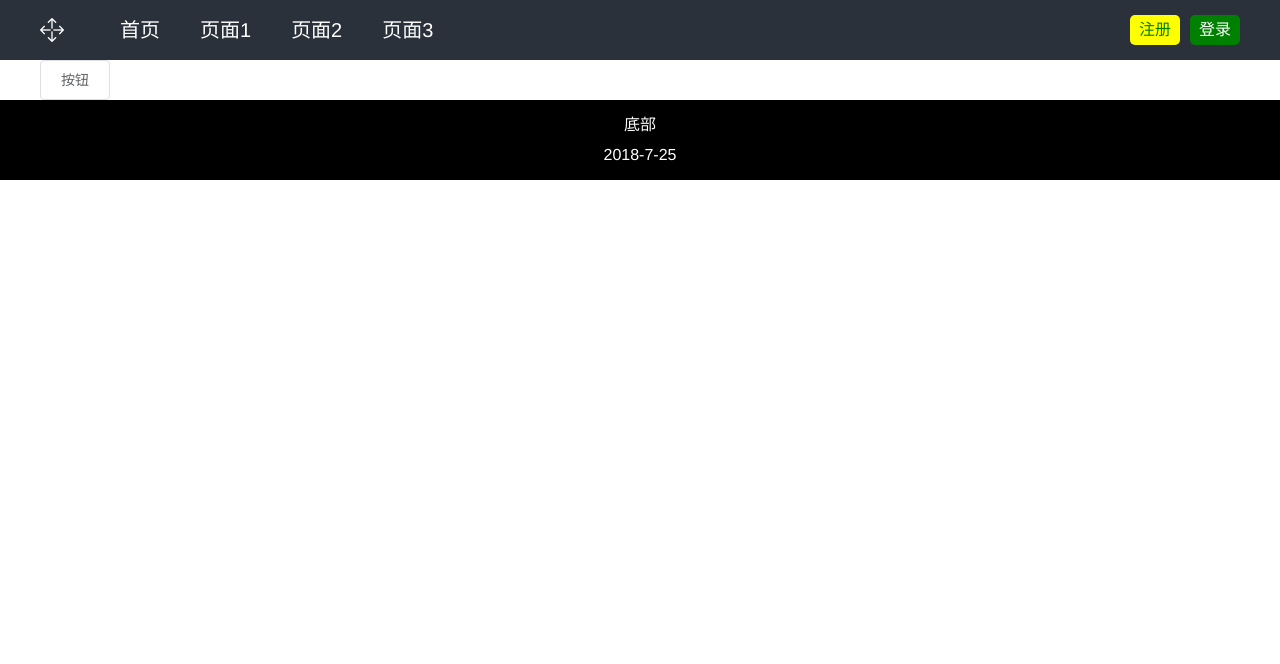
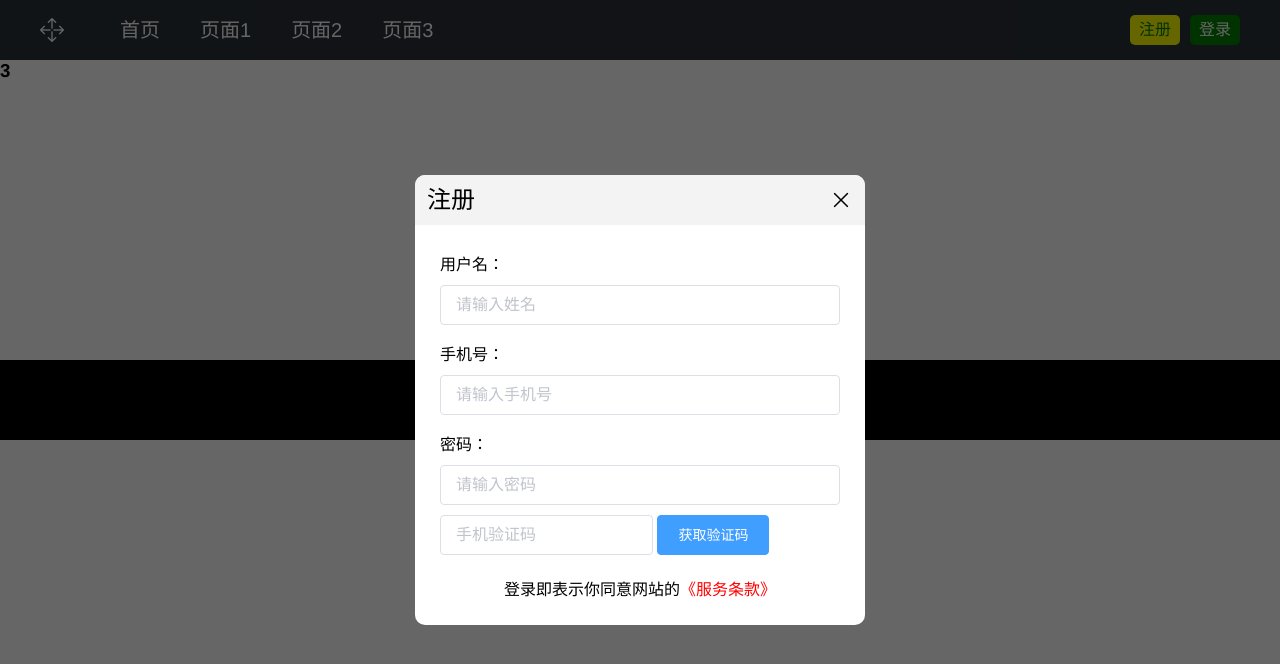
Before and after one commit to zgyandy/element, a Vue app: page /home in a window 1280 px wide. Both pictures are taken after a click on the item "注册". Shown: the top 664 px of the page. Built offline with nearby package versions, Linux system fonts and the light colour scheme.

Commit message:
走马灯

```diff
--- a/src/App.vue
+++ b/src/App.vue
@@ -1,11 +1,11 @@
 <template>
   <div id="app">
-    <navbar v-if="$store.state.blNav" @sign="sign"></navbar>
+    <navbar v-if="$store.state.blNav" @signIn="signIn" @ragister="ragister"></navbar>
     <router-view/>
     <!-- 注册 -->
-    <register v-if="$store.state.blReg"  @sign="sign"></register>
+    <register v-if="blReg"  @closeHint="closeHint"></register>
     <!-- 登录 -->
-    <login v-if="blLog" @sign="sign"></login>
+    <login v-if="blLog" @closeHint="closeHint"></login>
     <footbar v-if="$store.state.blFoo"></footbar>
   </div>
 </template>
@@ -41,8 +41,15 @@ export default {
 
   },
   methods: {
-    signIn (bl) {
+    signIn () {
       this.blLog = true
+    },
+    ragister () {
+      this.blReg = true
+    },
+    closeHint () {
+      this.blLog = false
+      this.blReg = false
     }
   }
 }
--- a/src/assets/css/common.css
+++ b/src/assets/css/common.css
@@ -41,8 +41,27 @@ input, textarea {
   outline: none;
   border: none;
 }
+input::placeholder{
+  color: gray;
+  font-size: 16px;
+}
+input:-ms-input-placeholder {
+  color: gray;
+  font-size: 16px;
+}
+input::-moz-placeholder {
+  color: gray;
+  font-size: 16px;
+}
+input::-webkit-input-placeholder {
+  color: gray;
+  font-size: 16px;
+}
 em {
   font-style: normal;
+}
+.pointer {
+  cursor: pointer;
 }
 /* iconfont */
 .iconfont {
--- a/src/components/common/login.vue
+++ b/src/components/common/login.vue
@@ -1,14 +1,18 @@
 <template>
-  <div class="login">
+  <div class="login" @click.self="close">
     <div class="infoBox">
       <dl class="title">
         <dd>登录</dd>
-        <dd class="iconfont icon-close" @click="close"></dd>
+        <dd class="el-icon-close pointer" @click="close"></dd>
       </dl>
       <ul class="infoList">
-        <li></li>
-        <li></li>
-        <li></li>
+        <li>手机号、邮箱</li>
+        <li><input type="text" placeholder="用户名"></li>
+        <li>密码</li>
+        <li><input type="text" placeholder="密码" password></li>
+        <li>
+          <el-button class="pointer" type="success">登录</el-button>
+        </li>
       </ul>
       <p class="agreement"><span>登录即表示你同意网站的<a href="">《服务条款》</a></span></p>
     </div>
@@ -20,8 +24,7 @@
 export default {
   methods: {
     close () {
-      this.$store.commit('blLog', false)
-      this.$emit('sign')
+      this.$emit('closeHint')
     }
   }
 }
@@ -36,13 +39,18 @@ export default {
     top: 0;
     background: rgba(0,0,0, .6);
     .infoBox {
-      height: 500px;
       width: 450px;
       background: #fff;
-      margin: 0 auto;
       position: relative;
       top: 50%;
-      margin-top: -300px;
+      left: 50%;
+      border-radius: 10px;
+      overflow: hidden;
+      transform: translate(-50%, -50%);
+      -o-transform: translate(-50%, 50%);
+      -ms-transform: translate(-50%, -50%);
+      -moz-transform: translate(-50%, -50%);
+      -webkit-transform: translate(-50%, -50%);
       .title {
         height: 50px;
         line-height: 50px;
@@ -54,12 +62,41 @@ export default {
         font-size: 24px;
         background-color: #f3f3f3;
       }
+      .infoList {
+        width: 400px;
+        margin: 0 auto;
+        padding-top: 20px;
+        padding-bottom: 20px;
+        overflow: hidden;
+        li {
+          height: 40px;
+          margin-bottom: 20px;
+          line-height: 40px;
+          input {
+            height: 40px;
+            width: 380px;
+            border: 1px gray solid;
+            font-size: 20px;
+            text-indent: 10px;
+            border-radius: 5px;
+          }
+          button {
+            height: 40px;
+            width: 100%;
+            font-size: 16px;
+          }
+        }
+        li:nth-child(2n+1) {
+          margin-bottom: 0;
+        }
+      }
       .agreement {
         height: 30px;
         line-height: 30px;
         text-align: center;
+        padding-bottom: 20px;
         a {
-          color: black;
+          color: red;
         }
       }
     }
--- a/src/components/common/navbar.vue
+++ b/src/components/common/navbar.vue
@@ -35,10 +35,10 @@
 export default {
   methods: {
     reg () {
-      this.$emit('sign')
+      this.$emit('ragister')
     },
     log () {
-      this.$emit('sign', {blLog: true})
+      this.$emit('signIn')
     }
   }
 }
--- a/src/components/common/register.vue
+++ b/src/components/common/register.vue
@@ -1,16 +1,32 @@
 <template>
-  <div class="register">
+  <div class="register" @click.self="close">
     <div class="infoBox">
       <dl class="title">
         <dt>注册</dt>
-        <dd class="iconfont icon-close" @click.self="close"></dd>
+        <dd class="el-icon-close pointer" @click.self="close"></dd>
       </dl>
       <ul class="infoList">
-        <li></li>
-        <li></li>
-        <li></li>
-        <li></li>
-        <li></li>
+        <li>用户名：</li>
+        <li>
+          <el-input placeholder="请输入姓名"></el-input>
+        </li>
+        <li>手机号：</li>
+        <li>
+          <el-input placeholder="请输入手机号"></el-input>
+        </li>
+        <li>密码：</li>
+        <li>
+          <el-input placeholder="请输入密码"></el-input>
+        </li>
+        <li>
+          <div>
+            <el-input placeholder="手机验证码"></el-input>
+          </div>
+          <div>
+            <span>&nbsp;</span>
+            <el-button type="primary">获取验证码</el-button>
+          </div>
+        </li>
       </ul>
       <p class="agreement"><span>登录即表示你同意网站的<a href="">《服务条款》</a></span></p>
     </div>
@@ -21,7 +37,7 @@
 export default {
   methods: {
     close () {
-      this.$emit('sign')
+      this.$emit('closeHint')
     }
   }
 }
@@ -36,13 +52,18 @@ export default {
     top: 0;
     background: rgba(0,0,0, .6);
     .infoBox {
-      height: 500px;
       width: 450px;
       background: #fff;
-      margin: 0 auto;
       position: relative;
       top: 50%;
-      margin-top: -300px;
+      left: 50%;
+      border-radius: 10px;
+      overflow: hidden;
+      transform: translate(-50%, -50%);
+      -o-transform: translate(-50%, 50%);
+      -ms-transform: translate(-50%, -50%);
+      -moz-transform: translate(-50%, -50%);
+      -webkit-transform: translate(-50%, -50%);
       .title {
         height: 50px;
         line-height: 50px;
@@ -54,12 +75,29 @@ export default {
         font-size: 24px;
         background-color: #f3f3f3;
       }
+      .infoList {
+        width: 400px;
+        margin: 0 auto;
+        padding: 20px 0;
+        overflow: hidden;
+        li {
+          height: 40px;
+          margin-bottom: 10px;
+          line-height: 40px;
+          display: flex;
+          display: -webkit-flex;
+        }
+        li:nth-child(2n + 1) {
+          margin-bottom: 0;
+        }
+      }
       .agreement {
         height: 30px;
         line-height: 30px;
         text-align: center;
+        padding-bottom: 20px;
         a {
-          color: black;
+          color: red;
         }
       }
     }
--- a/src/main.js
+++ b/src/main.js
@@ -4,18 +4,25 @@ import Vue from 'vue'
 import App from './App'
 import router from './router'
 import store from './store/index.js'
-import {Button, Select, Radio} from 'element-ui'
+import {Button, Select, Radio, Input, InputNumber, Carousel, CarouselItem} from 'element-ui'
 
 Vue.component(Button.name, Button)
 Vue.component(Select.name, Select)
 Vue.component(Radio.name, Radio)
+Vue.component(Input.name, Input)
+Vue.component(InputNumber.name, InputNumber)
+Vue.use(Carousel)
+Vue.use(CarouselItem)
 require('./assets/iconfont/iconfont.css')
 require('./assets/css/common.css')
 
 Vue.config.productionTip = false
+// 修改title值
 router.beforeEach((to, from, next) => {
   if (to.meta) {
     document.title = to.meta.title
+  } else {
+    document.title = 'element'
   }
   next()
 })
--- a/src/pages/home/home.vue
+++ b/src/pages/home/home.vue
@@ -1,6 +1,11 @@
 <template>
-  <div class="home layout">
-    <el-button>按钮</el-button>
+  <div class="home">
+    <!-- banner -->
+    <el-carousel height="360" :interval="3000" trigger="hover">
+      <el-carousel-item v-for="item in 4" :key="item">
+        <h3>{{ item }}</h3>
+      </el-carousel-item>
+    </el-carousel>
   </div>
 </template>
 
```
